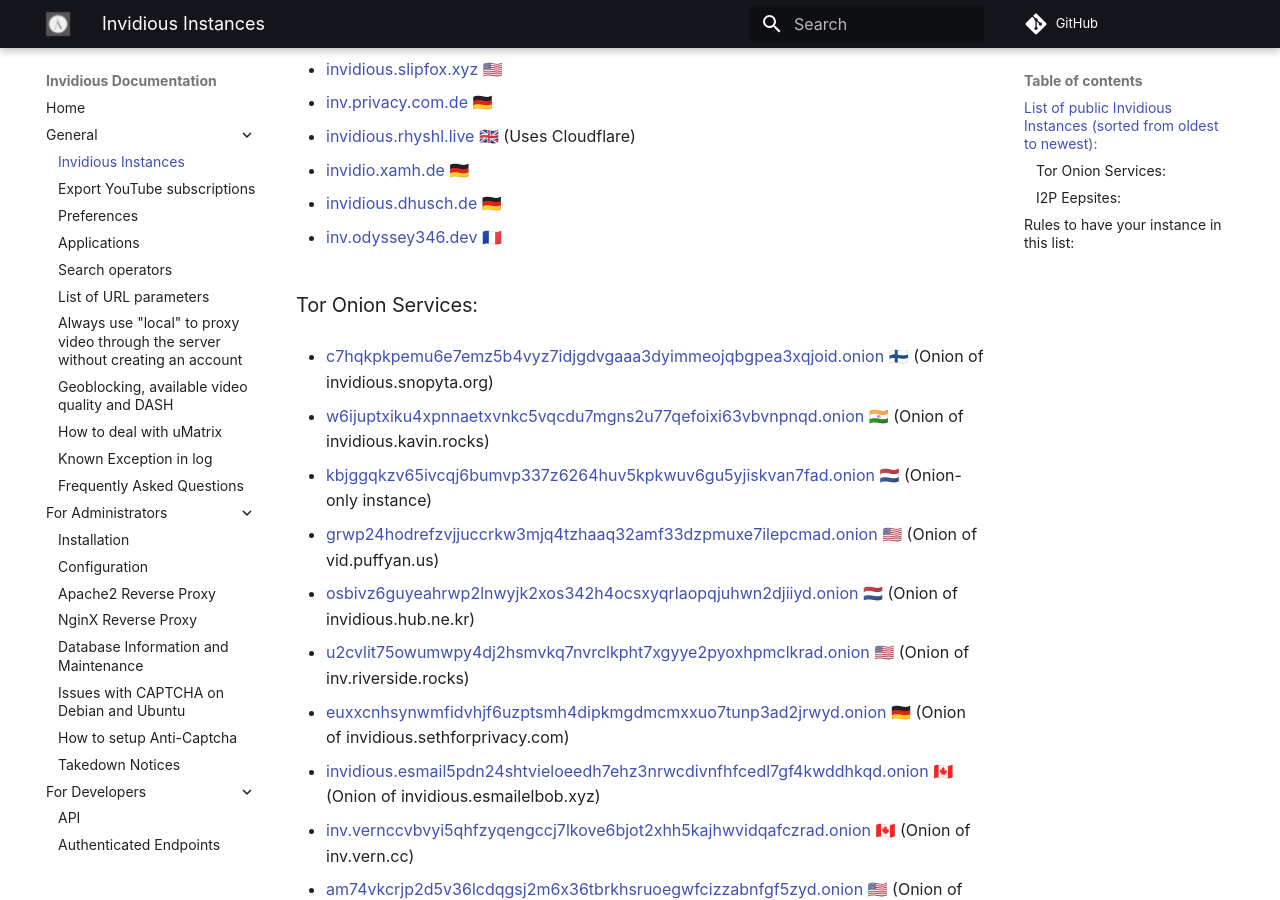
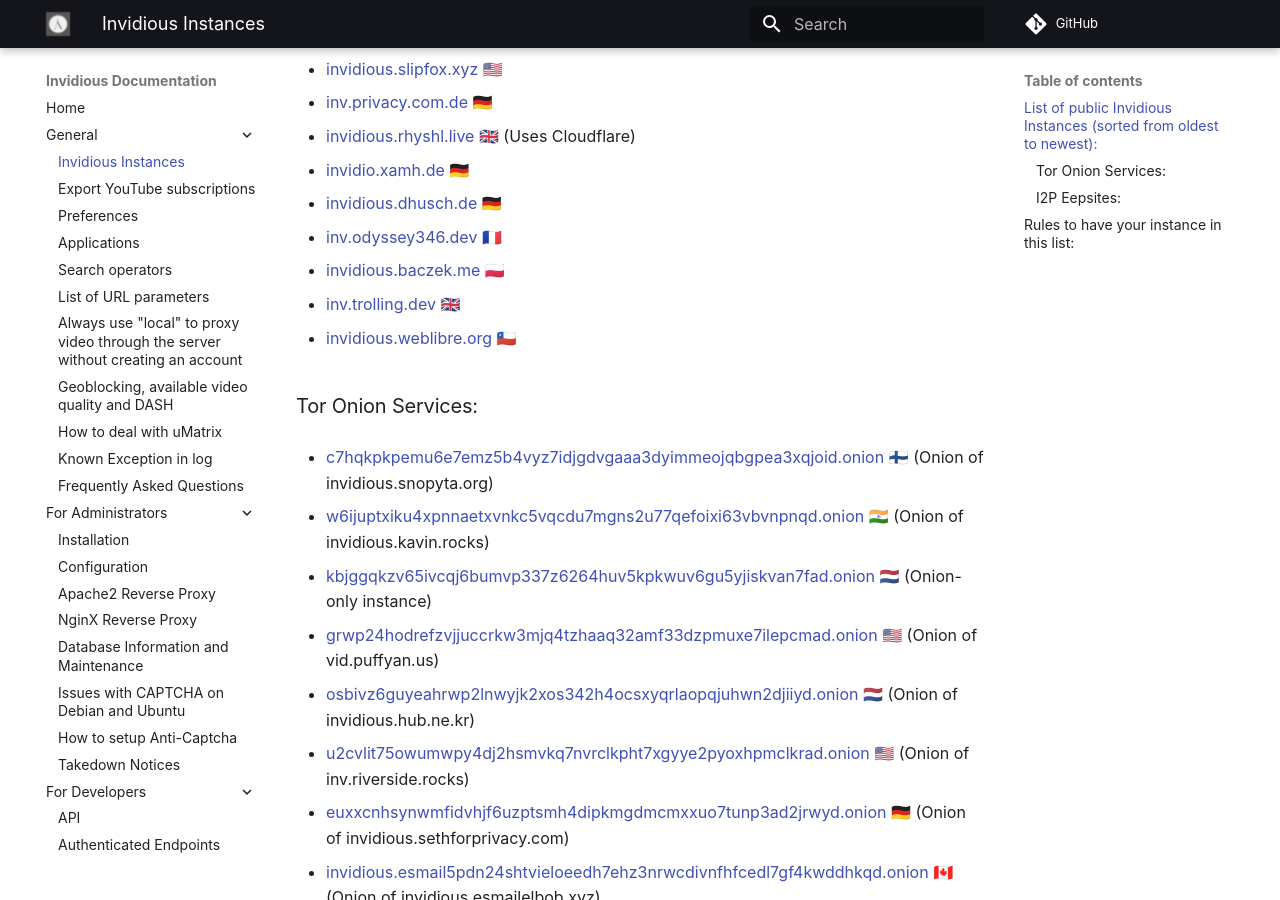
Before and after one commit to iv-org/documentation, an MkDocs documentation site: the page built from docs/instances.md, in a window 1280 px wide and 900 px high, scrolled down 1037 px. Built offline with MkDocs 1.6.1 and Material for MkDocs 9.7.7, drawn with Linux system fonts in a browser that asks for light colours; comment, search, counter and statistics services are not loaded.

Commit message:
Added multiple instances Closes #275 Closes #272 Closes #284

```diff
--- a/docs/instances.md
+++ b/docs/instances.md
@@ -52,6 +52,12 @@
 
 * [inv.odyssey346.dev](https://inv.odyssey346.dev) 🇫🇷
 
+* [invidious.baczek.me](https://invidious.baczek.me) 🇵🇱
+
+* [inv.trolling.dev](https://inv.trolling.dev) 🇬🇧
+
+* [invidious.weblibre.org](https://invidious.weblibre.org) 🇨🇱
+
 ### Tor Onion Services:
 * [c7hqkpkpemu6e7emz5b4vyz7idjgdvgaaa3dyimmeojqbgpea3xqjoid.onion](http://c7hqkpkpemu6e7emz5b4vyz7idjgdvgaaa3dyimmeojqbgpea3xqjoid.onion) 🇫🇮 (Onion of invidious.snopyta.org)
 
```
